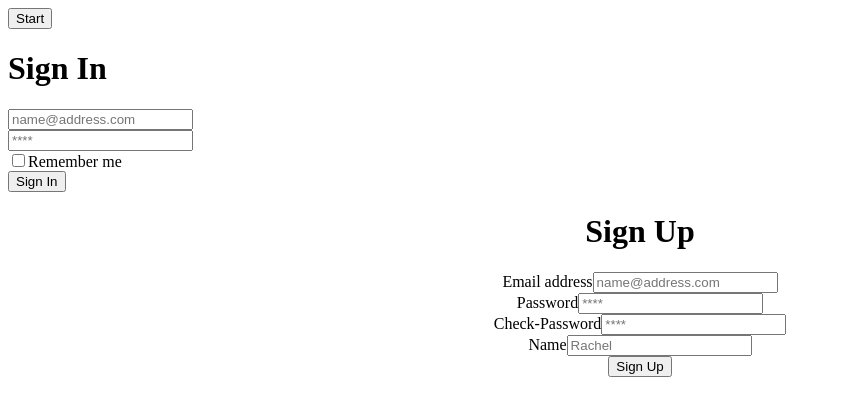
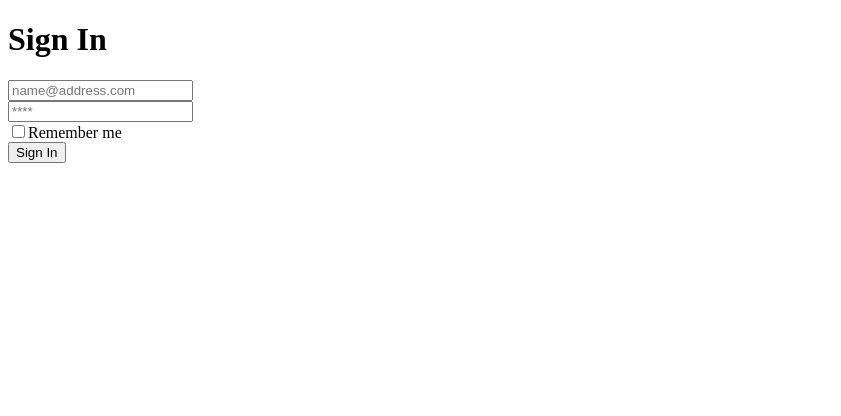
Before and after one commit to kyungbbabi/chan_firstProject, a React (Create React App) app: page /Login in a window 1280 px wide. Shown: the top 416 px of the page, without its empty margins (0-841 px from the left). Built offline with nearby package versions, Linux system fonts and the light colour scheme.

Commit message:
set bgImage in css

```diff
--- a/src/App.js
+++ b/src/App.js
@@ -9,10 +9,10 @@ function App() {
 
   return (
     <>
-      <Home />
+      {/* <Home /> */}
       <Login />
-      <Register />
-      <Main />
+      {/* <Register /> */}
+      {/* <Main /> */}
     </>
   )
 
--- a/src/pages/Login.js
+++ b/src/pages/Login.js
@@ -1,5 +1,4 @@
 import React from "react";
-import BackgroundImage from "../component/BackgroundImage";
 
 export default function Login(props) {
 
```
